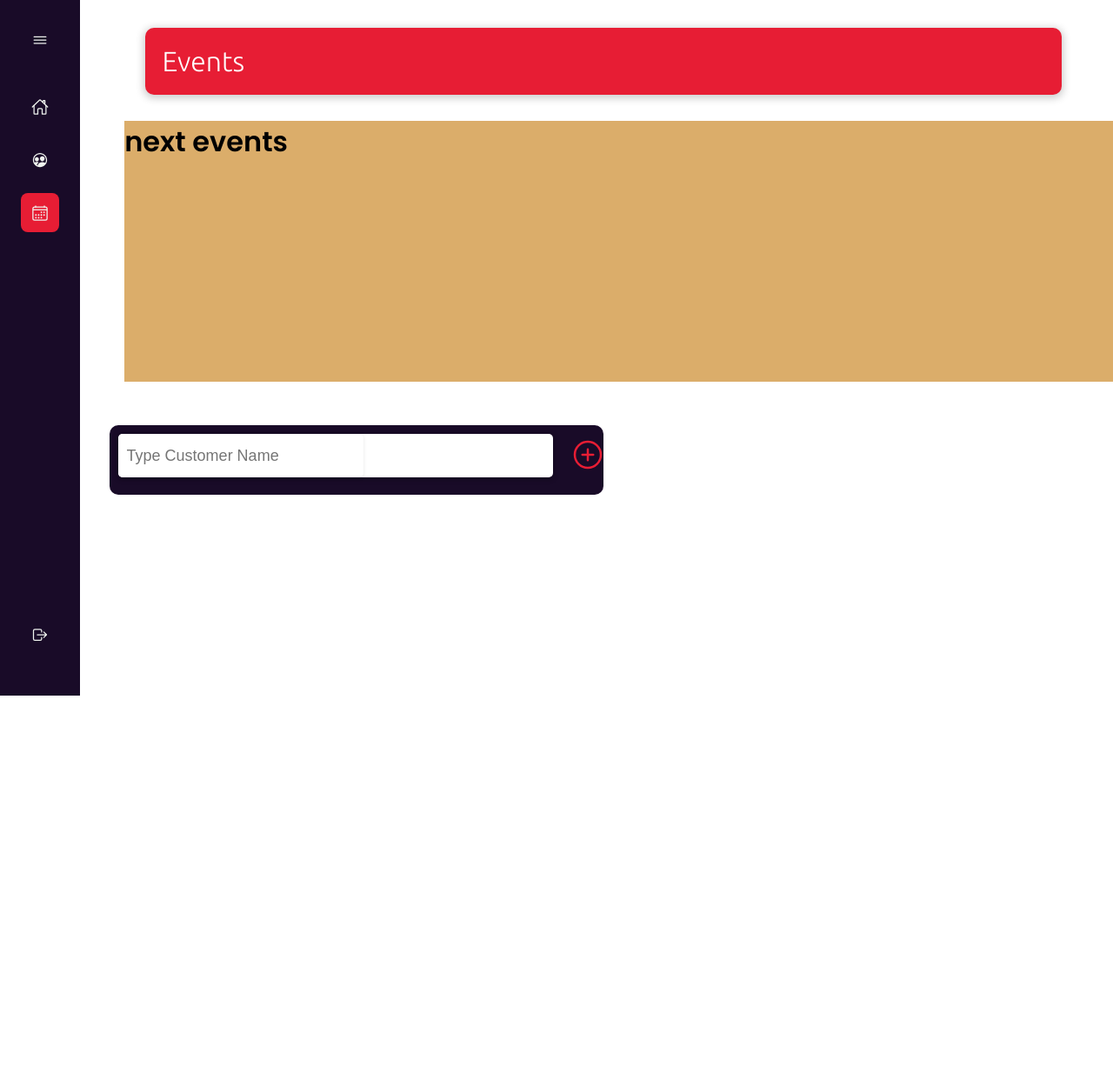
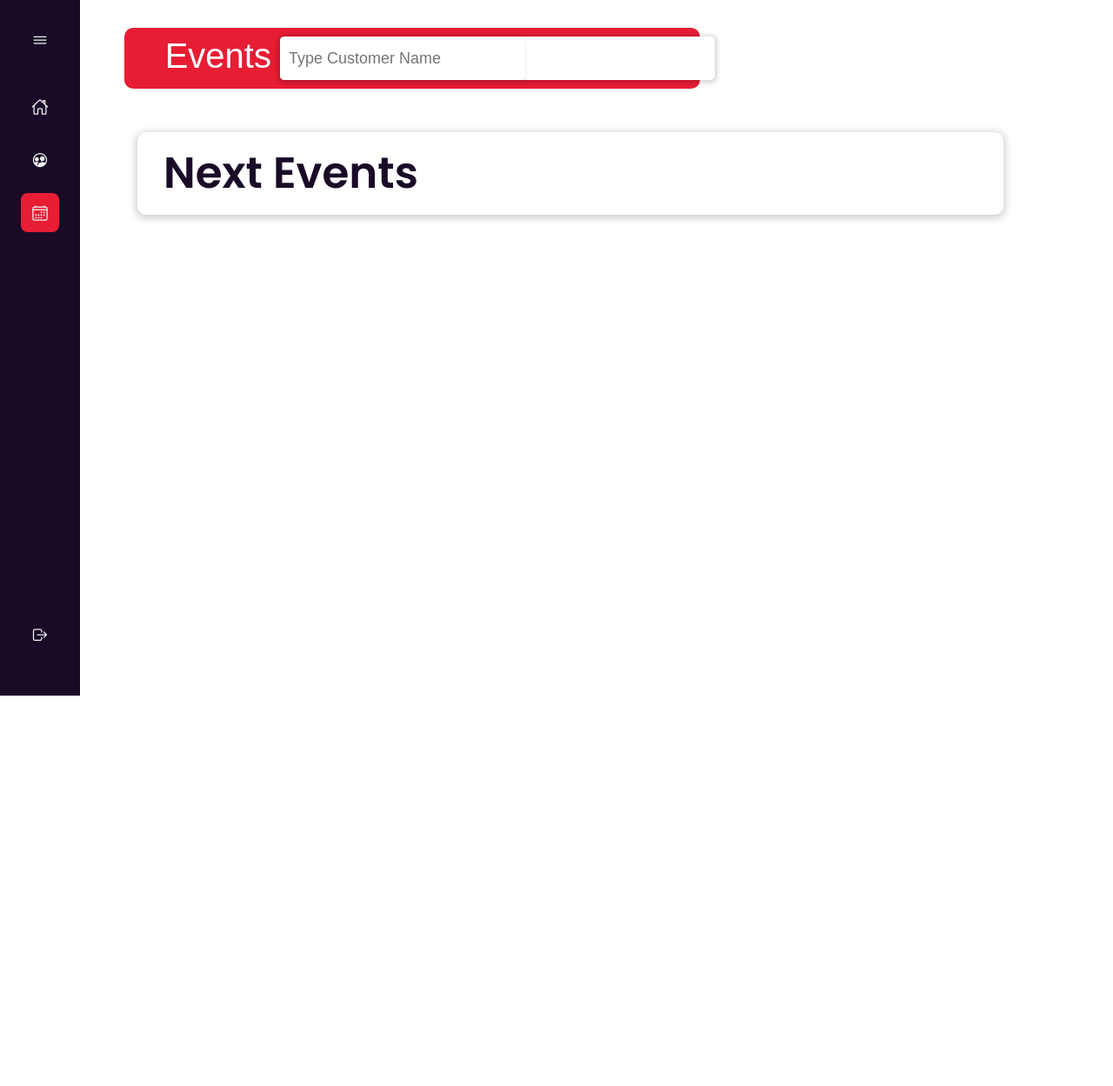
Before and after one commit to jnnorred/ttc_repo, a PHP site: page /pages/events.html in a window 1280 px wide. Shown: the whole page at 87% size. After the commit the page ends 800 px from the top, so only its background shows below. Run offline with PHP 8.4, Linux system fonts and the light colour scheme; some libraries are stand-ins or nearby versions.

Commit message:
final client

```diff
--- a/Front-End/admin/css/admin-events.css
+++ b/Front-End/admin/css/admin-events.css
@@ -236,47 +236,44 @@ button i {
   background: #ececec
 }
 
-.grid-container {
-  display: grid;
-  grid-template-columns: 1fr 1fr 1fr 1fr;
-  grid-template-rows: 1fr 1fr 1fr;
-  gap: 0px 0px;
-  width: fit-content;
-}
+
 .Upcoming-Events {
-   grid-area: 1 / 1 / 2 / 5;
-   background-color: var(--earth-yellow);
-   min-height: 300px;
-   margin-left: 3%;
-   margin-top: 30px;
-   margin-bottom: 50px;
+  margin-top: 50px;
+  width: 85%;
+  height: 80%;
+  margin-left: 50px;
+  font-size: 25px;
+  text-align: left;
+  padding: 10px 30px;
+  box-shadow: 0px 2px 10px 2px rgba(0,0,0,0.20);
+  color: var(--bg-color);
+  transition: all .1s ease-in-out;
+  text-decoration: none;
+  border-radius: 10px;
 
 }
-.Next-Month { grid-area: 1 / 1 / 2 / 3; }
-.Next-SixMonths { grid-area: 1 / 3 / 2 / 5; }
 .Add-Event {
+  display: inline-flex;
+  width: fit-content;
   margin-left: 3%;
-  background-color: var(--bg-color);
-  display: grid;
-  grid-template-columns: 1.7fr 0.3fr;
-  grid-template-rows: 0.6fr 1fr 1.4fr;
-  gap: 0px 0px;
-  grid-template-areas:
-    "customer-search Add-Button"
-    "auto-filled auto-filled"
-    "required-info required-info";
-  grid-area: 2 / 1 / 4 / 3;
+  background-color: var(--first-color);
   border-radius: 10px;
   max-height: 80px;
 
 }
-.Add-Event .auto-filled .required-info{
-  display: none;
 
-
-}
 .Add-Event.expand{
   max-height: 100%;
+}
+.Add-Event h1{
+  padding-left: 4%;
+  padding-top: 10px;
+  color: white;
+  transition: 0.3s ease;
+  font-family: 'Open-Sans', sans-serif;
+  font-size: 40px;
+  font-weight: 300;
+
 }
 .Add-Event h5{
   margin-left: 4%;
@@ -306,15 +303,14 @@ button i {
   transform: rotate(180deg);
 }
 .customer-search {
-  grid-area: customer-search;
   margin: 10px;
   position: relative;
    vertical-align: bottom;
 
 }
 .auto-filled {
+  /* display: block; */
   font-size: 13px;
-  grid-area: auto-filled;
   font-family: Arial, Helvetica, sans-serif;
   font-weight: 600;
   /* top: 50%; */
@@ -327,12 +323,11 @@ button i {
   padding: 4px;
   background: #ffffff;
   border-radius: 5px;
-  box-shadow: 2px 5px 5px 6px rgba(0,0,0,0.40);
+  box-shadow: 2px 5px 5px 6px rgba(0,0,0,0.10);
   position: relative;
   width: fit-content;
   min-width: 500px;
   vertical-align: middle;
-
 }
 .required-info {
   grid-area: required-info;
@@ -353,21 +348,3 @@ button i {
   font-size: 15px;
 }
 /* add event content */
-
-
-
-.Event-Revenue { grid-area: 2 / 3 / 4 / 5; }
-.Current-Revenue { grid-area: 2 / 3 / 3 / 5; }
-.Upcoming-Revenue { grid-area: 3 / 3 / 4 / 5; }
-
-#Events-Header{
-  margin-left: 5%;
-  margin-right: 5%;
-  color: #FFF;
-  font-family: 'Ubuntu', sans-serif;
-  font-weight: 300;
-  background-color: var(--first-color);
-  padding: 20px;
-  box-shadow: 0px 2px 10px 2px rgba(0,0,0,0.20);
-  border-radius: 10px;
-}
--- a/Front-End/admin/pages/events.html
+++ b/Front-End/admin/pages/events.html
@@ -42,17 +42,11 @@
         </nav>
     </div>
     <div class="main">
-        <h1 id= "Events-Header">Events</h1>
         <div class="grid-container">
-            <div class="Upcoming-Events">
-                <h1>next events</h1>
-            </div>
-            <div class="Next-Month"></div>
-            <div class="Next-SixMonths"></div>
             <div class="Add-Event">
                 <div class="Add-Button">
-                    <a href="#" id="expander"><ion-icon name="add-circle-outline"></ion-icon></a>
                 </div>
+                <h1>Events</h1>
                 <div class="customer-search">
                     <div class="search-bar">
                         <input type="text" name="search" id="search" placeholder="Type Customer Name" autocomplete="on">
@@ -81,11 +75,10 @@
                         <input type="submit" value="Submit" id="sub_btn">
                     </form>
                 </div>
-
             </div>
-            <div class="Event-Revenue"></div>
-            <div class="Current-Revenue"></div>
-            <div class="Upcoming-Revenue"></div>
+            <div class="Upcoming-Events">
+                <h1>Next Events</h1>
+            </div>
           </div>
     </div>
     <!-- ===== IONICONS ===== -->
--- a/Front-End/admin/scripts/admin-events.js
+++ b/Front-End/admin/scripts/admin-events.js
@@ -57,7 +57,7 @@ function openNewEvent(id) {
     document.querySelector('.Add-Event').classList.add('expand');
     customers.forEach(customer => {
         if (customer.custID == id) {
-            document.getElementById('.pre-filled').style.display = 'block';
+            document.getElementById('pre-filled').style.display = 'block';
             document.getElementById('search').value = `${customer.fName} ${customer.lName}`;
             searchWrapper.classList.remove('show');
             let html = `<span><h5>Customer Name:&emsp;${customer.fName} ${customer.lName}</h5></span>`;
@@ -106,7 +106,19 @@ function postEvent(id) {
         document.getElementById('event-form').style.display = 'none';
         document.querySelector('.Add-Event').classList.remove('expand');
         document.getElementById('search').value = ``;
-        document.getElementById('.pre-filled').style.display = 'none';
+        document.getElementById('pre-filled').style.display = 'none';
         1
     })
 }
+
+function getUpcoming(){
+  const getUpcomingEventsUrl = "https://titletowncateringapi.herokuapp.com/api/event/getupcoming";
+  fetch(getUpcomingEventsUrl).then(function(response){
+      console.log(response);
+      return response.json();
+  }).then(function (json) {
+      console.log(json);
+      upcomingEvents = json;
+      populateEventCount();
+  })
+}
```
Also changed, not shown: Front-End/main_page/index.html (+28 -29 lines), Front-End/main_page/images/FriedFood.jpeg (renamed from Front-End/main_page/images/FriedFood .jpeg), 2 other files.
